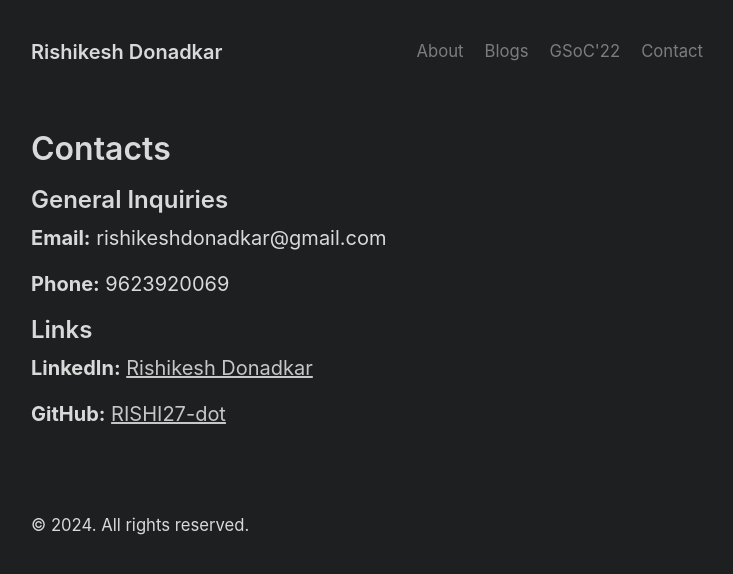
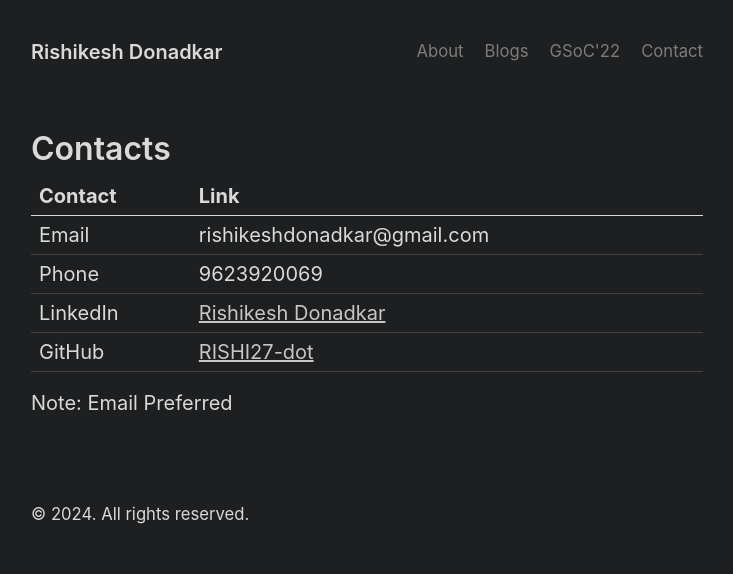
Before and after one commit to RISHI27-dot/rishi27-dot.github.io, a Jekyll site: the page built from contact.md, in a window 1280 px wide. Shown: the top 574 px of the page, without its empty margins (273-1006 px from the left). Built offline with Jekyll 4.4.1, drawn with Linux system fonts in a browser that asks for light colours.

Commit message:
update contacts page with table

```diff
--- a/contact.md
+++ b/contact.md
@@ -3,17 +3,14 @@ layout: page
 title: Contacts
 ---
 
-## General Inquiries
-
-**Email:** rishikeshdonadkar@gmail.com
+<!-- **Email:** rishikeshdonadkar@gmail.com
 
 **Phone:** 9623920069
 
-## Links
 
 **LinkedIn:** [Rishikesh Donadkar](https://www.linkedin.com/in/rishikesh-donadkar-a75320228/)
 
-**GitHub:** [RISHI27-dot](https://github.com/RISHI27-dot)
+**GitHub:** [RISHI27-dot](https://github.com/RISHI27-dot) -->
 
 
 <!-- ## Feedback
@@ -23,3 +20,12 @@ We appreciate your feedback. Please feel free to reach out to us with any commen
 - **Feedback Form:** [Feedback Form](https://yourwebsite.com/feedback)
 
 --- -->
+
+| Contact | Link |
+|----------|----------|
+| Email | rishikeshdonadkar@gmail.com |
+| Phone | 9623920069 |
+| LinkedIn | [Rishikesh Donadkar](https://www.linkedin.com/in/rishikesh-donadkar-a75320228/)
+ | GitHub | [RISHI27-dot](https://github.com/RISHI27-dot)|
+
+ Note: Email Preferred
```
